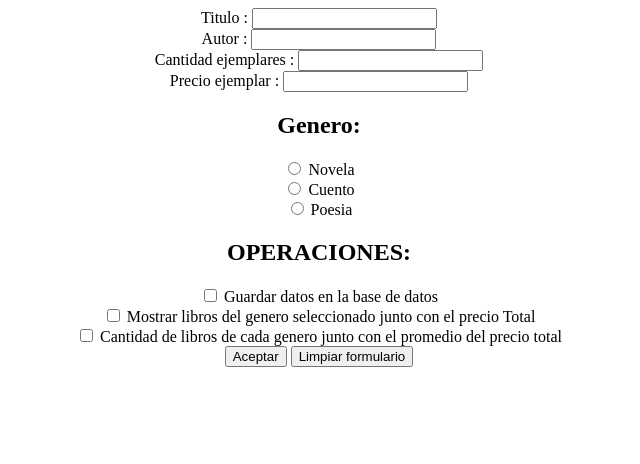
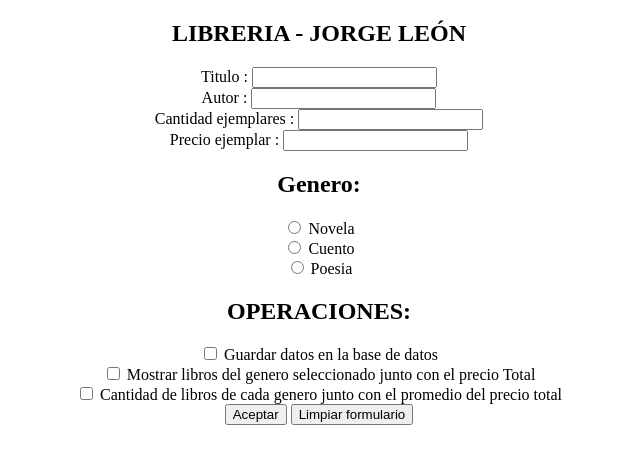
Before and after one commit to jlean92/MiApp, a PHP site: the page made by PHP/PR12_BBDD/ExamenOtroAño/Libreria.php in a window 1280 px wide. Shown: the top 464 px of the page, without its empty margins (321-961 px from the left). Run offline with PHP 8.4, Linux system fonts and the light colour scheme.

Commit message:
Changes committed: 01/22/2024 18:39:13 from IBLAESZARC03466

```diff
--- a/PHP/PR12_BBDD/ExamenOtroAño/Libreria.php
+++ b/PHP/PR12_BBDD/ExamenOtroAño/Libreria.php
@@ -8,6 +8,7 @@
 <body>
 	<center>
 	<form>
+		<h2>LIBRERIA - JORGE LEÓN</h2>
 		<label>Titulo :</label>
 		<input type="text" name="title"><br>
 		<label>Autor :</label>
```
